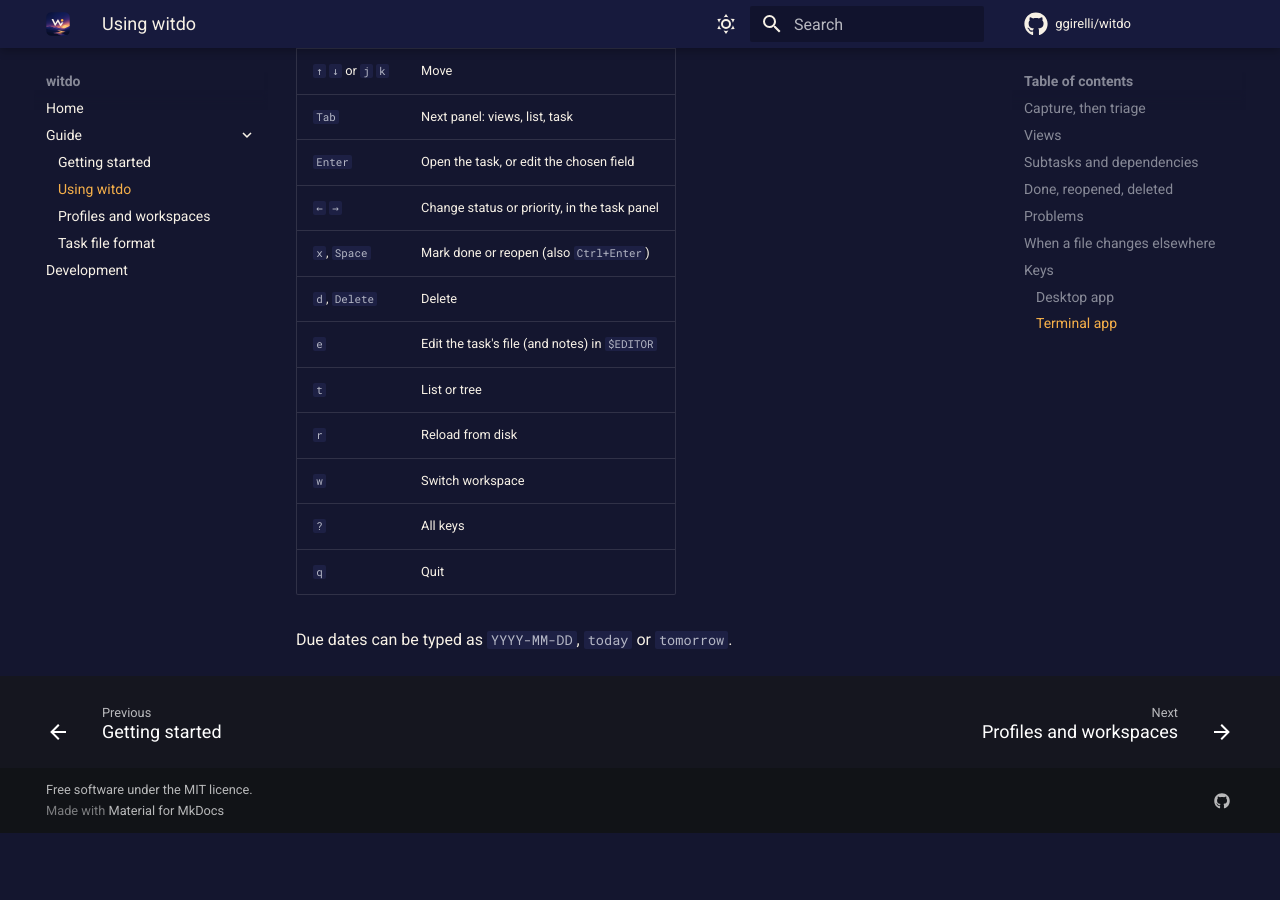
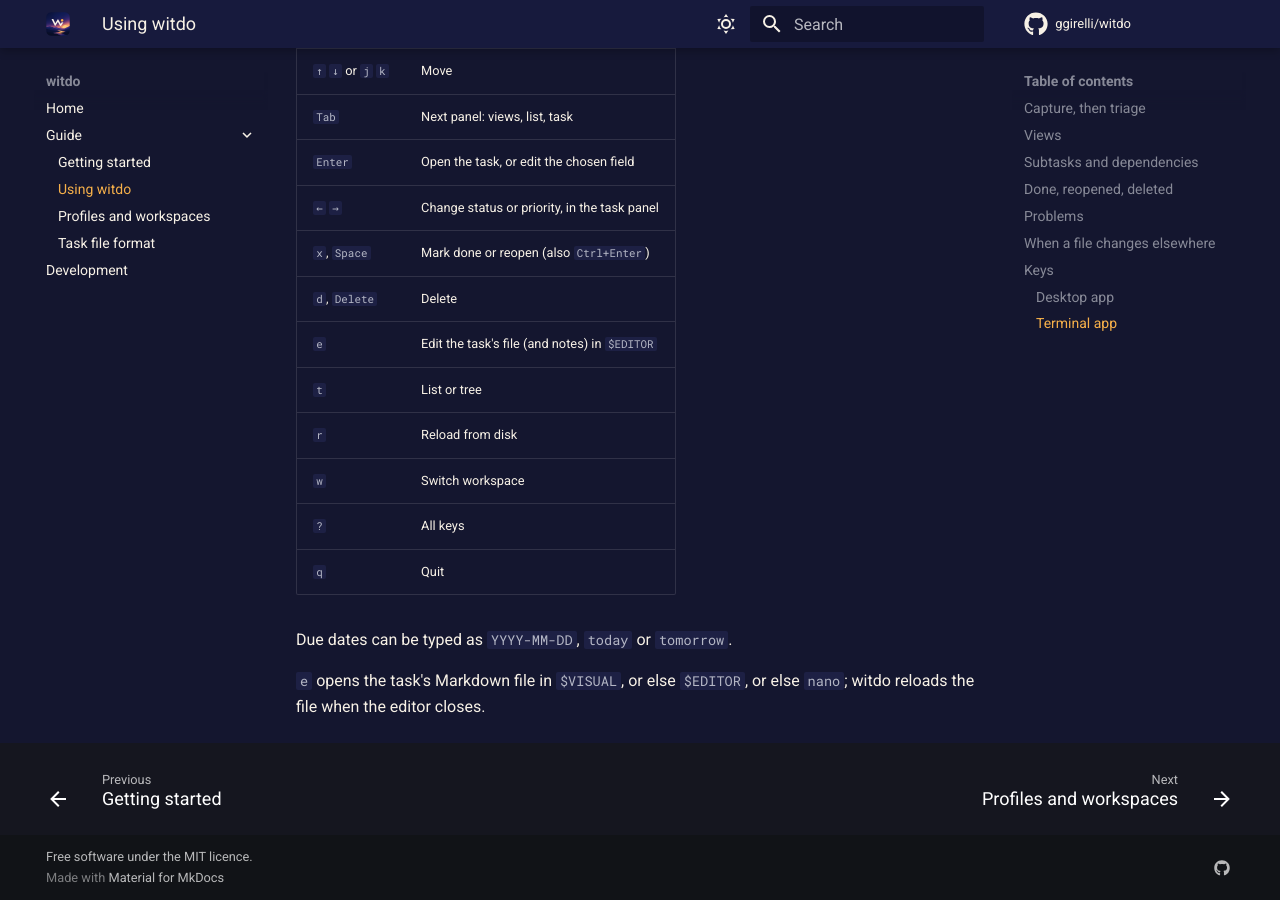
Before and after one commit to ggirelli/witdo, an MkDocs documentation site: the page built from docs/using-witdo.md, in a window 1280 px wide and 900 px high, scrolled down 2641 px. Built offline with MkDocs 1.6.1 and Material for MkDocs 9.7.7, drawn with Linux system fonts in a browser that asks for light colours; plug-ins that fetch from the network failed and are left out; before the commit the page ends 3474 px from its top, so only the background shows below that.

Commit message:
feat(tui): fall back to nano to edit task files
When neither $VISUAL nor $EDITOR is set, e now opens nano rather than
vi, which is easier to find one's way around (and out of).

Co-Authored-By: Claude Opus 5.5 <noreply@anthropic.com>

```diff
--- a/docs/using-witdo.md
+++ b/docs/using-witdo.md
@@ -100,3 +100,6 @@ witdo stops and asks: **reload** (your change is dropped) or **overwrite**.
 | `q`                   | Quit                                          |
 
 Due dates can be typed as `YYYY-MM-DD`, `today` or `tomorrow`.
+
+`e` opens the task's Markdown file in `$VISUAL`, or else `$EDITOR`, or else
+`nano`; witdo reloads the file when the editor closes.
```
Also changed, not shown: design/plan.v1-amendments.md (+1 -1 lines), 1 other file.
